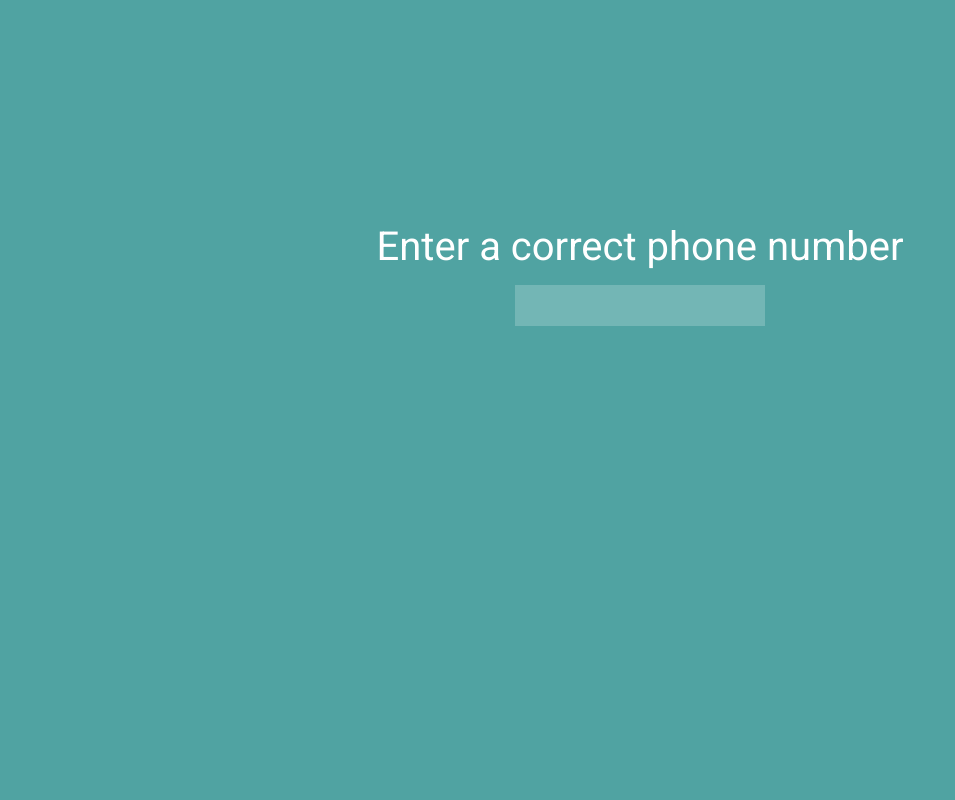
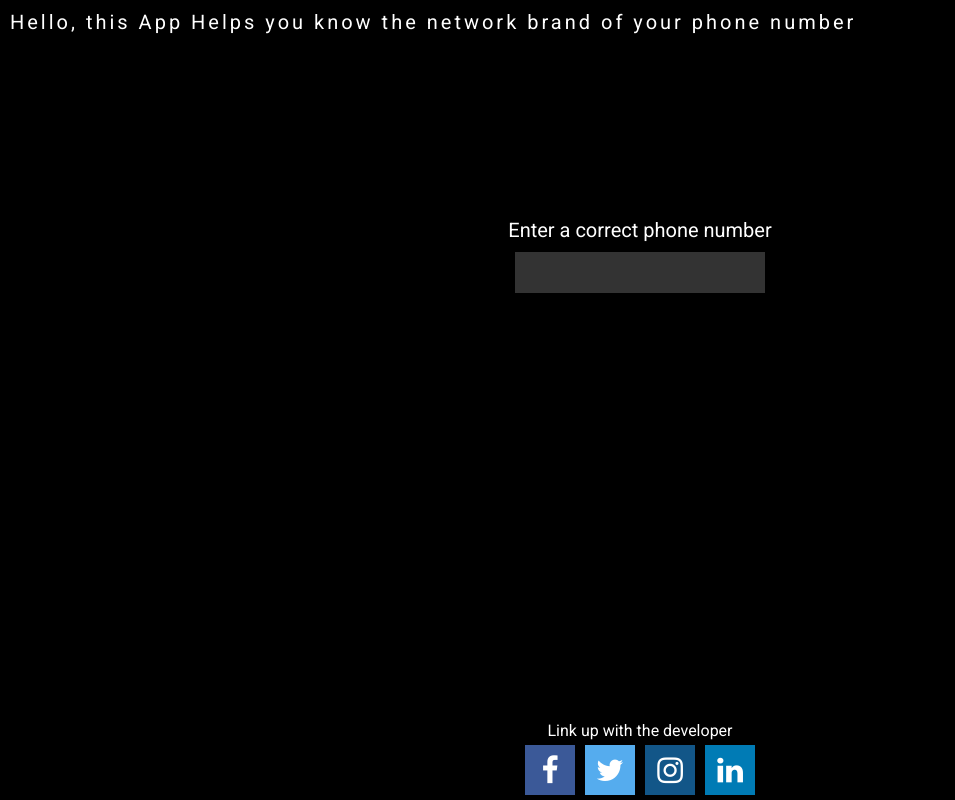
Before and after one commit to frugalcodes/networkidentifier, a React (Create React App) app: page / in a window 1280 px wide. Shown: the whole page, without its empty margins (0-955 px from the left). Built offline with nearby package versions, Linux system fonts and the light colour scheme.

Commit message:
added new styles

```diff
--- a/public/index.html
+++ b/public/index.html
@@ -15,6 +15,7 @@
       user's mobile device or desktop. See https://developers.google.com/web/fundamentals/web-app-manifest/
     -->
     <link rel="manifest" href="%PUBLIC_URL%/manifest.json" />
+    <link rel="stylesheet" href="https://cdnjs.cloudflare.com/ajax/libs/font-awesome/4.7.0/css/font-awesome.min.css">
     <link
       rel="stylesheet"
       href="https://fonts.googleapis.com/css?family=Source+Sans+Pro:200,300"
--- a/src/App.css
+++ b/src/App.css
@@ -12,7 +12,7 @@ body {
   font-family: "Roboto", sans-serif;
   color: white;
   font-weight: 300;
-  background: #50a3a2;
+  background: black;
   width: 100%;
   height: 100%;
 }
@@ -23,16 +23,45 @@ body {
   text-align: center;
 }
 
+.header-text {
+     font-family: 'Roboto';
+      text-align: center;
+     position: fixed;
+     top: 0;
+      overflow: hidden; /* Ensures the content is not revealed until the animation */
+      border-right: .15em solid orange; /* The typwriter cursor */
+      white-space: nowrap; /* Keeps the content on a single line */
+      margin: 0 auto; /* Gives that scrolling effect as the typing happens */
+      letter-spacing: .15em; /* Adjust as needed */
+      animation:
+        typing 3.5s steps(40, end),
+        blink-caret .75s step-end infinite;
+}
+
+    /* The typing effect */
+    @keyframes typing {
+      from { width: 0 }
+      to { width: 50% }
+    }
+
+    /* The typewriter cursor effect */
+    @keyframes blink-caret {
+      from, to { border-color: transparent }
+      50% { border-color: orange; }
+    }
+
+
+
 .container h1 {
-  font-size: 40px;
+  font-size: 20px;
   font-weight: 200;
+  margin: 10px;
 }
 
 input {
   border: none;
   background-color: rgba(252, 252, 252, 0.2);
   width: 250px;
-
   font-family: "Roboto", sans-serif;
   padding: 10px 15px;
   margin: 0 auto 10px auto;
@@ -45,10 +74,48 @@ input {
 
 img {
   width: 30px;
-
-  margin: 0 10px;
 }
 
-h1 {
-  margin: 15px;
+
+
+.fa {
+  padding: 10px ;
+  font-size: 30px;
+  width: 50px;
+  text-align: center;
+  text-decoration: none;
+  margin: 5px 5px;
+  align-items: center;
 }
+
+.fa:hover {
+  opacity: 0.7;
+}
+
+.fa-facebook {
+background: #3B5998;
+color: white;
+}
+
+.fa-twitter {
+background: #55ACEE;
+color: white;
+}
+
+.fa-linkedin {
+  background: #007bb5;
+  color: white;
+}
+
+.fa-instagram {
+  background: #125688;
+  color: white;
+}
+
+.buttom-div {
+
+    position: fixed;
+    bottom: 0;
+    width: 100%;
+
+}
--- a/src/App.js
+++ b/src/App.js
@@ -46,13 +46,13 @@ function App() {
         // Example of updating the brand of the current phone number after
         // testing it.
 
-        return <h1>MTN<span><img src={process.env.PUBLIC_URL + '/images/mtn.png'}/></span></h1>
+        return <h1><span><img src={process.env.PUBLIC_URL + '/images/mtn.png'}/></span></h1>
       } else if (airtel.includes(prefix)) {
-        return <h1>AIRTEL<span><img src={process.env.PUBLIC_URL + '/images/airtel.png'}/></span></h1>
+        return <h1><span><img src={process.env.PUBLIC_URL + '/images/airtel.png'}/></span></h1>
       } else if (GLO.includes(prefix)) {
-        return <h1>GLO <span><img src={process.env.PUBLIC_URL + '/images/glo.png'}/></span> </h1>
+        return <h1><span><img src={process.env.PUBLIC_URL + '/images/glo.png'}/></span> </h1>
       } else if (_9mobile.includes(prefix)) {
-        return <h1>9MOBILE <span><img src={process.env.PUBLIC_URL + '/images/_9mobile.png'}/></span></h1>
+        return <h1><span><img src={process.env.PUBLIC_URL + '/images/_9mobile.png'}/></span></h1>
       }
       else {
         return <h1>Enter a correct phone number</h1>
@@ -64,10 +64,17 @@ function App() {
 
   return (
     <div className="container">
+      <h1 className='header-text'>Hello, this App Helps you know the network brand of your phone number</h1>
       {DisplayText()}
 
       <input type="text" id='num' value={number} onChange={handleChange} />
-
+      <div className='buttom-div'>
+      <p>Link up with the developer</p>
+      <a href="https://web.facebook.com/iambuyfrugal/" class="fa fa-facebook"></a>
+      <a href="https://twitter.com/buyfrugal" class="fa fa-twitter"></a>
+      <a href="https://www.instagram.com/therealsamuel_igwe/" class="fa fa-instagram"></a>
+      <a href="https://www.linkedin.com/in/samuel-igwe-031152226/" class="fa fa-linkedin"></a>
+      </div>
     </div>
   );
 
```
